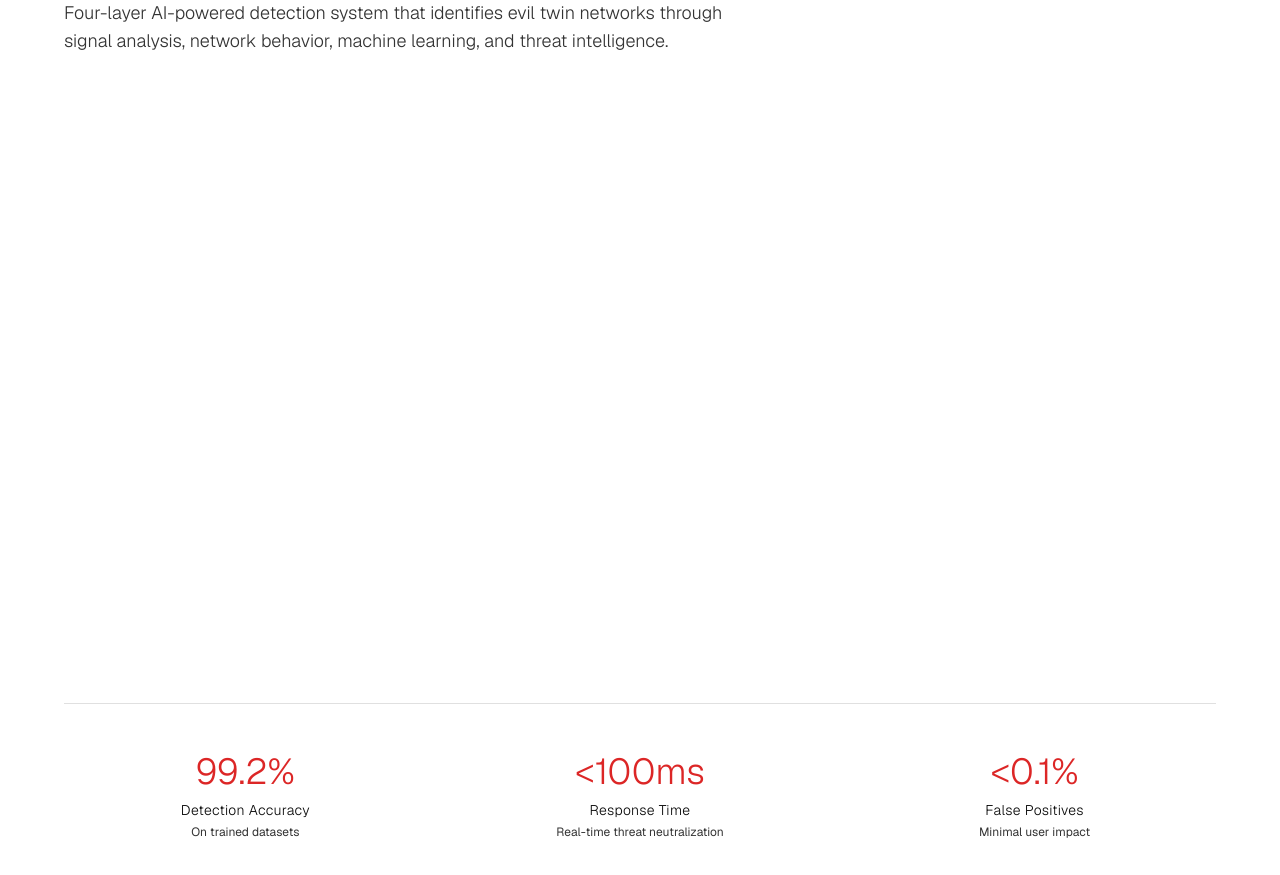
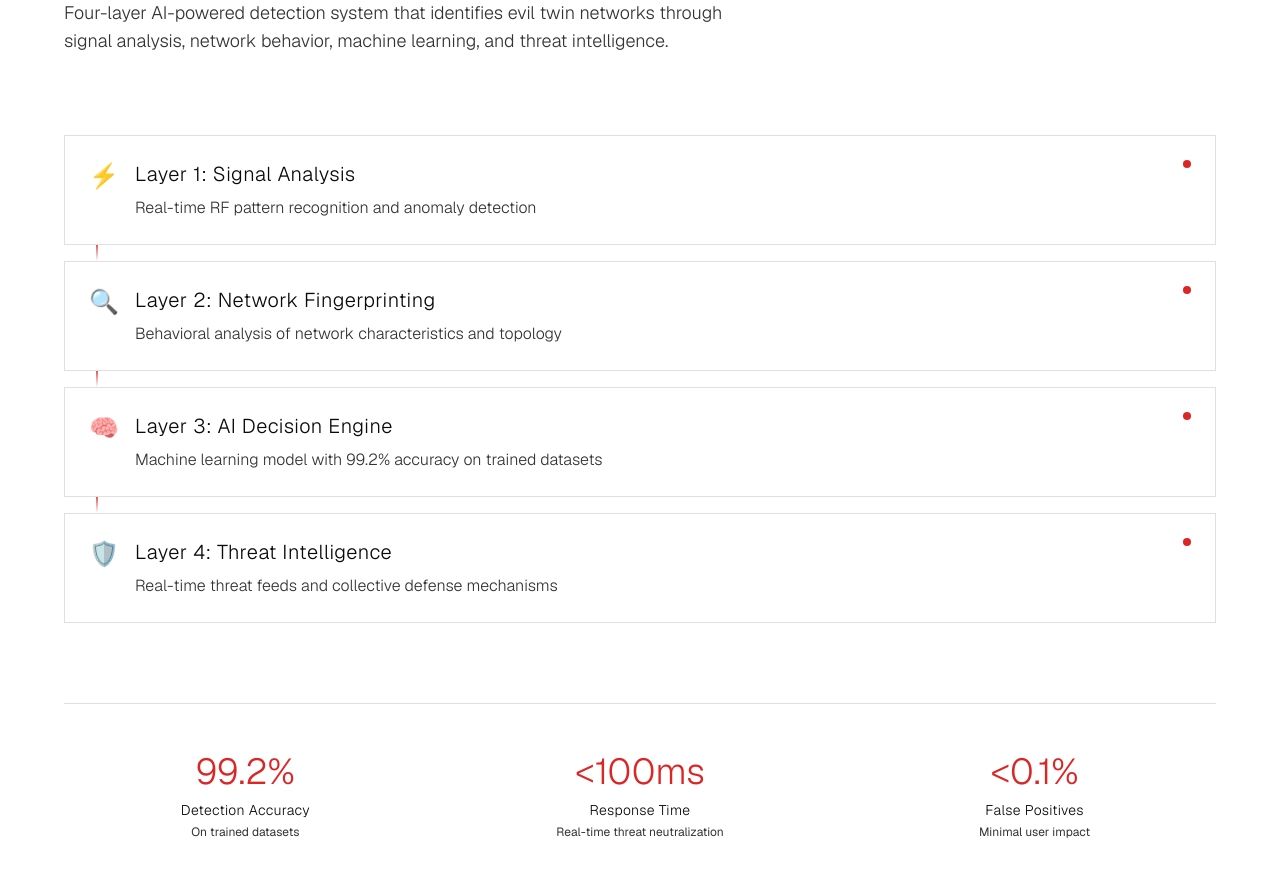
Before and after one commit to SharadS28N/Netguard, a Next.js app: page / in a window 1280 px wide. Shown: the part 2740-3615 px from the top of the page. Built offline with nearby package versions, Linux system fonts and the light colour scheme.

Commit message:
The Conflict Between GSAP and Framer Motion Solved

```diff
--- a/components/sections/detection-technology.tsx
+++ b/components/sections/detection-technology.tsx
@@ -1,39 +1,8 @@
 'use client'
 
-import { useEffect, useRef } from 'react'
-import { motion } from 'framer-motion'
-import gsap from 'gsap'
-import ScrollTrigger from 'gsap/ScrollTrigger'
-
-gsap.registerPlugin(ScrollTrigger)
+import { motion, Variants } from 'framer-motion'
 
 export default function DetectionTechnology() {
-  const containerRef = useRef(null)
-  const stackRef = useRef(null)
-
-  useEffect(() => {
-    const ctx = gsap.context(() => {
-      const layers = gsap.utils.toArray('.detection-layer')
-
-      layers.forEach((layer: any, index: number) => {
-        gsap.from(layer, {
-          scrollTrigger: {
-            trigger: containerRef.current,
-            start: 'top center',
-            end: 'center center',
-            scrub: 1,
-            markers: false,
-          },
-          opacity: 0,
-          y: 20 + index * 5,
-          duration: 0.8,
-        })
-      })
-    }, containerRef)
-
-    return () => ctx.revert()
-  }, [])
-
   const detectionLayers = [
     {
       name: 'Signal Analysis',
@@ -57,43 +26,68 @@ export default function DetectionTechnology() {
     },
   ]
 
+  /**
+   * Uses cubic-bezier easing to satisfy TypeScript
+   */
+  const layerVariants: Variants = {
+    hidden: (i: number) => ({
+      opacity: 0,
+      y: 20 + i * 6,
+    }),
+    visible: (i: number) => ({
+      opacity: 1,
+      y: 0,
+      transition: {
+        duration: 0.6,
+        delay: i * 0.1,
+        ease: [0.16, 1, 0.3, 1],
+      },
+    }),
+  }
+
   return (
     <section
-      ref={containerRef}
       id="technology"
       className="relative py-32 px-6 border-t border-border"
     >
       <div className="max-w-6xl mx-auto">
+        {/* Header */}
         <motion.div
           initial={{ opacity: 0, y: 40 }}
           whileInView={{ opacity: 1, y: 0 }}
-          transition={{ duration: 0.8 }}
           viewport={{ once: true }}
+          transition={{
+            duration: 0.8,
+            ease: [0.16, 1, 0.3, 1],
+          }}
           className="mb-20"
         >
           <h2 className="text-4xl md:text-6xl font-light tracking-tight mb-6">
             Detection Technology
           </h2>
           <p className="text-lg font-light text-muted-foreground max-w-2xl">
-            Four-layer AI-powered detection system that identifies evil twin networks
-            through signal analysis, network behavior, machine learning, and threat intelligence.
+            Four-layer AI-powered detection system that identifies evil twin
+            networks through signal analysis, network behavior, machine
+            learning, and threat intelligence.
           </p>
         </motion.div>
 
         {/* Detection Stack */}
-        <div ref={stackRef} className="space-y-4 mb-20">
+        <div className="space-y-4 mb-20">
           {detectionLayers.map((layer, index) => (
             <motion.div
               key={layer.name}
-              initial={{ opacity: 0, x: -40 }}
-              whileInView={{ opacity: 1, x: 0 }}
-              transition={{ duration: 0.6, delay: index * 0.1 }}
-              viewport={{ once: true }}
-              className="detection-layer group relative"
+              custom={index}
+              variants={layerVariants}
+              initial="hidden"
+              whileInView="visible"
+              viewport={{ once: true, margin: '-80px' }}
+              className="group relative"
             >
               <div className="p-6 border border-muted hover:border-accent transition-all duration-300 hover:bg-card/50 cursor-pointer">
                 <div className="flex items-start gap-4">
                   <div className="text-2xl">{layer.icon}</div>
+
                   <div className="flex-1">
                     <h3 className="text-xl font-light tracking-wide mb-2">
                       Layer {index + 1}: {layer.name}
@@ -102,18 +96,25 @@ export default function DetectionTechnology() {
                       {layer.description}
                     </p>
                   </div>
+
                   <motion.div
-                    className="w-2 h-2 bg-accent rounded-full group-hover:scale-150"
+                    whileHover={{ scale: 1.5 }}
                     transition={{ duration: 0.2 }}
+                    className="w-2 h-2 bg-accent rounded-full"
                   />
                 </div>
               </div>
 
-              {/* Layer connector */}
+              {/* Connector */}
               {index < detectionLayers.length - 1 && (
                 <motion.div
+                  aria-hidden
                   animate={{ opacity: [0.3, 1, 0.3] }}
-                  transition={{ duration: 2, repeat: Number.POSITIVE_INFINITY }}
+                  transition={{
+                    duration: 2,
+                    repeat: Infinity,
+                    ease: 'linear',
+                  }}
                   className="absolute -bottom-4 left-8 w-0.5 h-4 bg-gradient-to-b from-accent to-transparent"
                 />
               )}
@@ -121,12 +122,15 @@ export default function DetectionTechnology() {
           ))}
         </div>
 
-        {/* Key Stats */}
+        {/* Stats */}
         <motion.div
           initial={{ opacity: 0 }}
           whileInView={{ opacity: 1 }}
-          transition={{ duration: 0.8 }}
           viewport={{ once: true }}
+          transition={{
+            duration: 0.8,
+            ease: [0.16, 1, 0.3, 1],
+          }}
           className="grid md:grid-cols-3 gap-8 pt-12 border-t border-border"
         >
           {[
@@ -147,8 +151,12 @@ export default function DetectionTechnology() {
             },
           ].map((stat) => (
             <div key={stat.label} className="text-center">
-              <p className="text-4xl font-light text-accent mb-2">{stat.value}</p>
-              <p className="text-sm font-light tracking-wide mb-1">{stat.label}</p>
+              <p className="text-4xl font-light text-accent mb-2">
+                {stat.value}
+              </p>
+              <p className="text-sm font-light tracking-wide mb-1">
+                {stat.label}
+              </p>
               <p className="text-xs text-muted-foreground">{stat.desc}</p>
             </div>
           ))}
```
